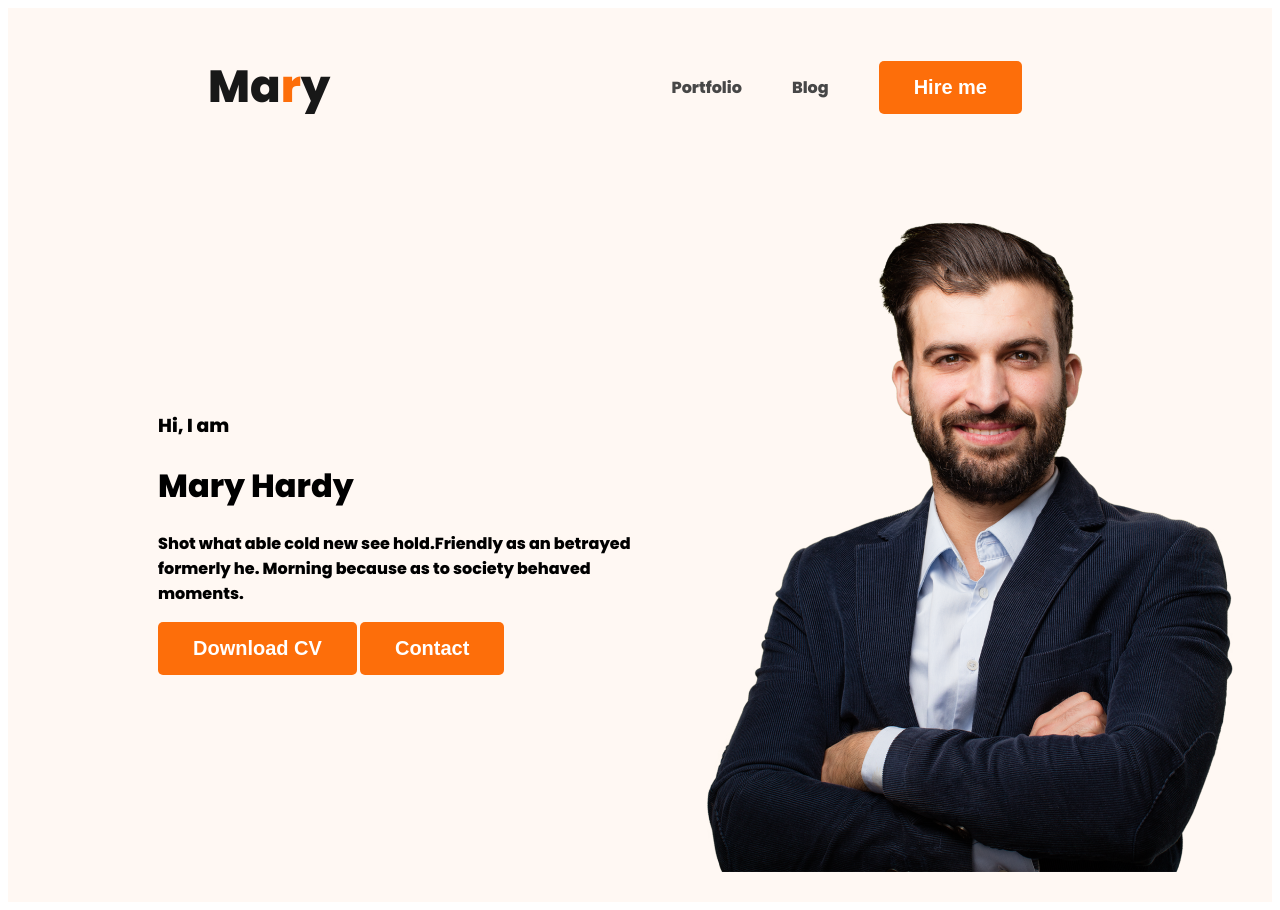
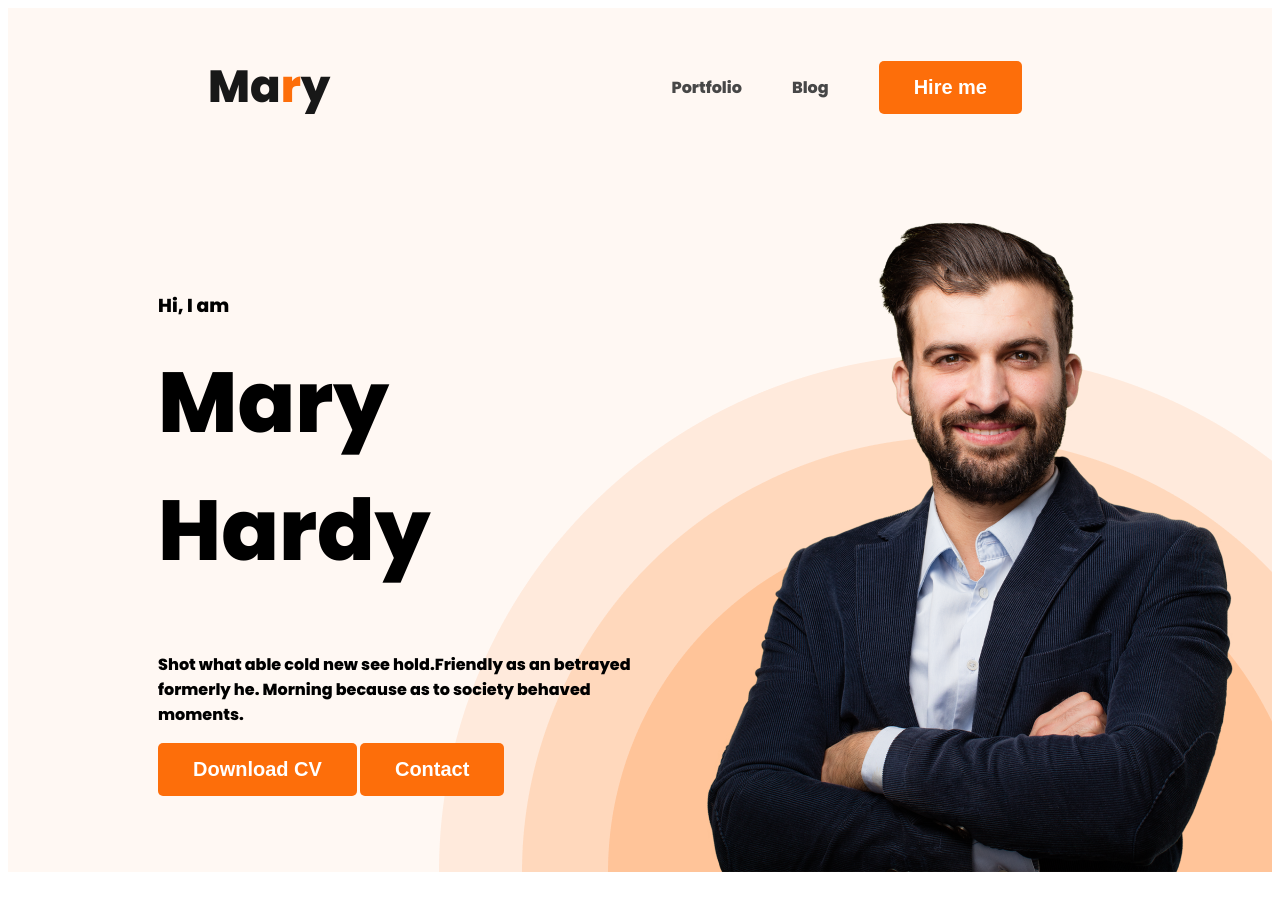
Before and after one commit to 123Ami12q/developer-portfolio, a plain HTML site: page index.html in a window 1280 px wide. After the commit the page ends 880 px from the top, so only its background shows below. Drawn offline with Linux system fonts and the light colour scheme.

Commit message:
banner added

```diff
--- a/index.html
+++ b/index.html
@@ -21,9 +21,9 @@
         </nav>
         <div class="banner">
             <div>
-                <h3>Hi, I  am</h3>
-                <h1>Mary Hardy</h1>
-                <p>Shot what able cold new see hold.Friendly as an betrayed formerly he. Morning because as to society behaved moments.</p>
+                <h3 class="banner-gretting">Hi, I  am</h3>
+                <h1 class="banner-title">Mary Hardy</h1>
+                <p class="banner-content">Shot what able cold new see hold.Friendly as an betrayed formerly he. Morning because as to society behaved moments.</p>
                 <button class="btn-primary">Download CV</button>
                 <button class="btn-primary">Contact</button>
             </div>
--- a/styles/portfolio.css
+++ b/styles/portfolio.css
@@ -43,10 +43,13 @@ nav a{
 }
 /* header related styles */
 .header{
-    background-color: #FFF8F3;;
+    background-color: #FFF8F3;
+    background-image: url('../images/header_bg.png');
+    background-repeat: no-repeat;
+    background-position: bottom right;
 }
 .banner{
-    padding: 30px 30px 30px 150px;
+    padding: 30px 30px 0px 150px;
     display: flex;
     align-items: center;
 
@@ -54,3 +57,16 @@ nav a{
 .banner.profile-pic{
     width: 500px;
 }
+.banner-greting{
+    color:#474747;
+    font-size: 45px;
+    margin-bottom: 0px;
+}
+.banner-title{
+    font-size: 85px;
+    font-weight: 700;
+    margin-top: 5px;
+}
+.banner-content{
+
+}
```
